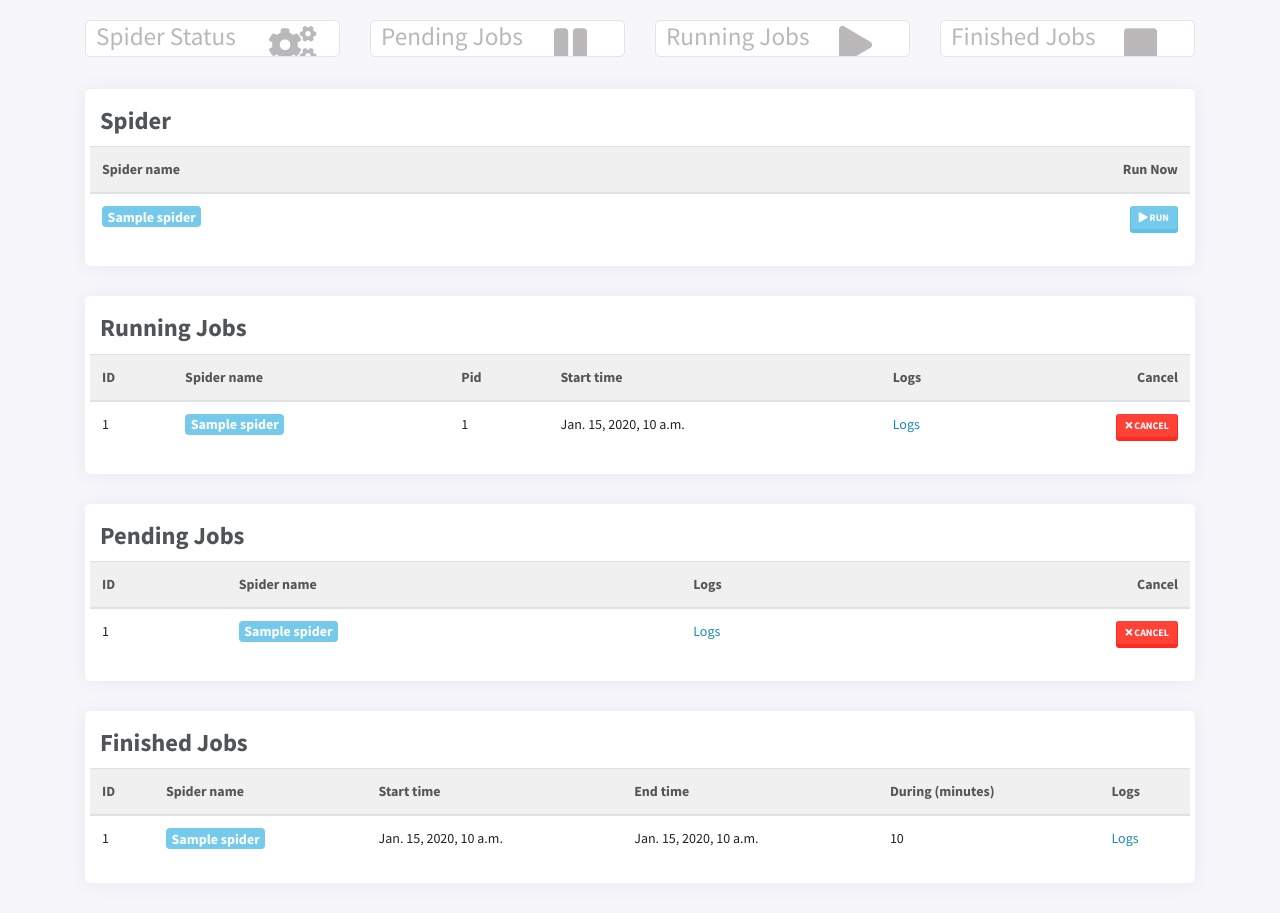
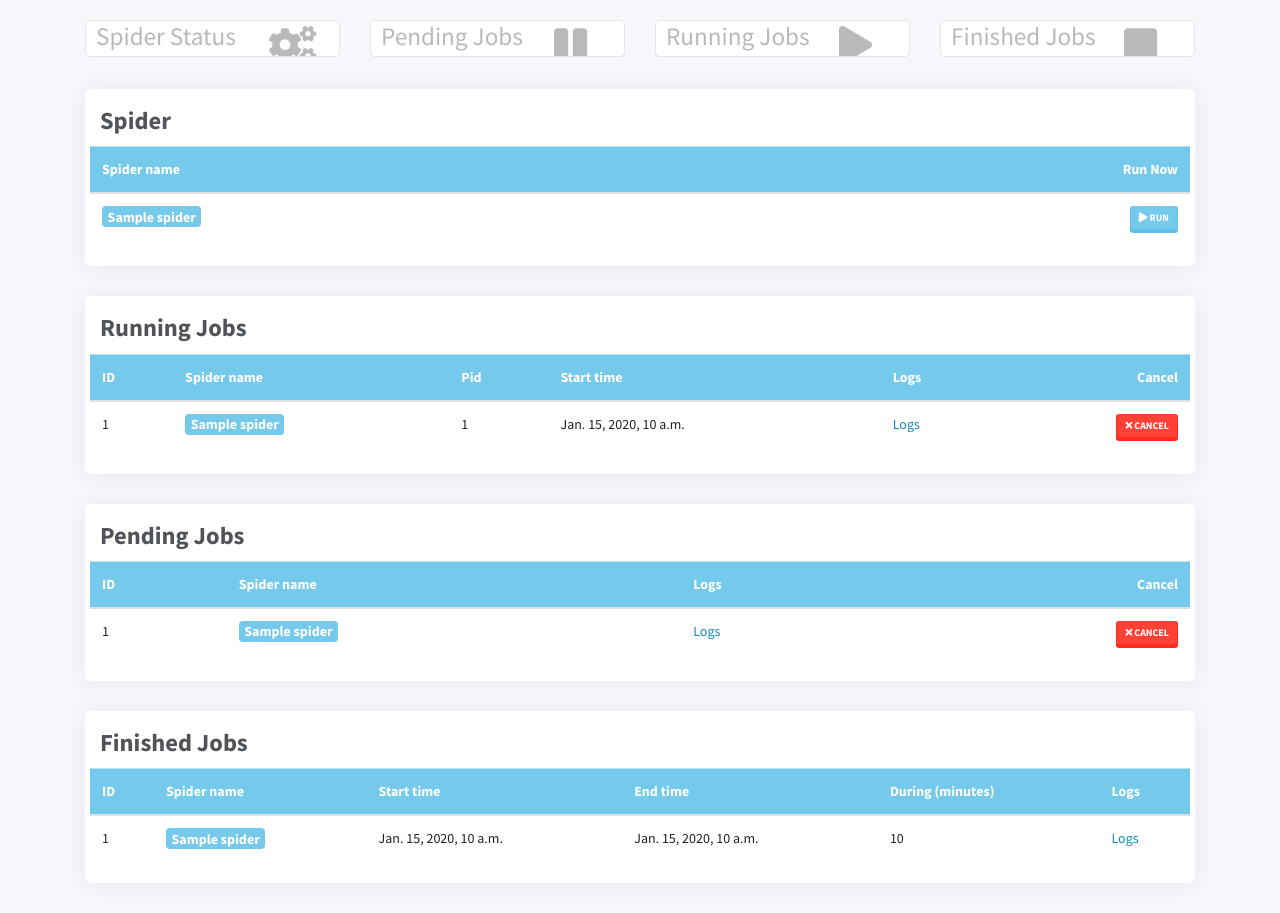
Before and after one commit to devopszcom/scrapy-ui, a Django app: template scrapy_ui/scrapy_ui/templates/crawler/status_node.html in a window 1280 px wide. Shown: the part 67-980 px from the top of the page. Run offline with Django 3.2, Linux system fonts and the light colour scheme; tables that the repository leaves empty hold one stand-in row (values such as "Sample post"); the template is opened without the code that fills it: values that come from a table or form of the project are taken from there, most other values are stand-ins (such as "Sample title", 1, 10 or a date in 2020); some libraries are stand-ins or nearby versions.

Commit message:
update ui/ux

```diff
--- a/scrapy_ui/scrapy_ui/static/css/custom.css
+++ b/scrapy_ui/scrapy_ui/static/css/custom.css
@@ -88,3 +88,7 @@ body{
 .spider-name {
     font-size: 1em;
 }
+
+.list-crawl-box {
+    margin-top: 40px;
+}
--- a/scrapy_ui/scrapy_ui/templates/crawler/list_node.html
+++ b/scrapy_ui/scrapy_ui/templates/crawler/list_node.html
@@ -2,7 +2,8 @@
 {% load static i18n %}
 
 {% block content %}
-    <h1>List Crawler Nodes</h1>
+    <div class="sui-box list-crawl-box">
+        <h3 class="title">List Crawler Nodes</h3>
     <div class="row">
 
         {% for node in nodes %}
@@ -49,5 +50,5 @@
         {% endfor %}
 
     </div>
-
+    </div>
 {% endblock %}
--- a/scrapy_ui/scrapy_ui/templates/crawler/status_node.html
+++ b/scrapy_ui/scrapy_ui/templates/crawler/status_node.html
@@ -50,7 +50,7 @@
     <div class="sui-box">
         <h3 class="title">Spider</h3>
         <table class="table ">
-            <thead class="thead-light">
+            <thead class="table-info">
             <tr>
                 <th>Spider name</th>
                 <th width="10%" class="text-right">Run Now</th>
@@ -70,7 +70,7 @@
     <div class="sui-box">
         <h3 class="title">Running Jobs</h3>
         <table class="table">
-            <thead class="thead-light">
+            <thead class="table-info">
             <tr>
                 <th>ID</th>
                 <th>Spider name</th>
@@ -101,7 +101,7 @@
     <div class="sui-box">
         <h3 class="title">Pending Jobs</h3>
         <table class="table">
-            <thead class="thead-light">
+            <thead class="table-info">
             <tr>
                 <th>ID</th>
                 <th>Spider name</th>
@@ -129,7 +129,7 @@
     <div class="sui-box">
         <h3 class="title">Finished Jobs</h3>
         <table class="table">
-            <thead class="thead-light">
+            <thead class="table-info">
             <tr>
                 <th>ID</th>
                 <th>Spider name</th>
```
Also changed, not shown: scrapy_ui/scrapy_ui/static/images/favicon.png (added).
